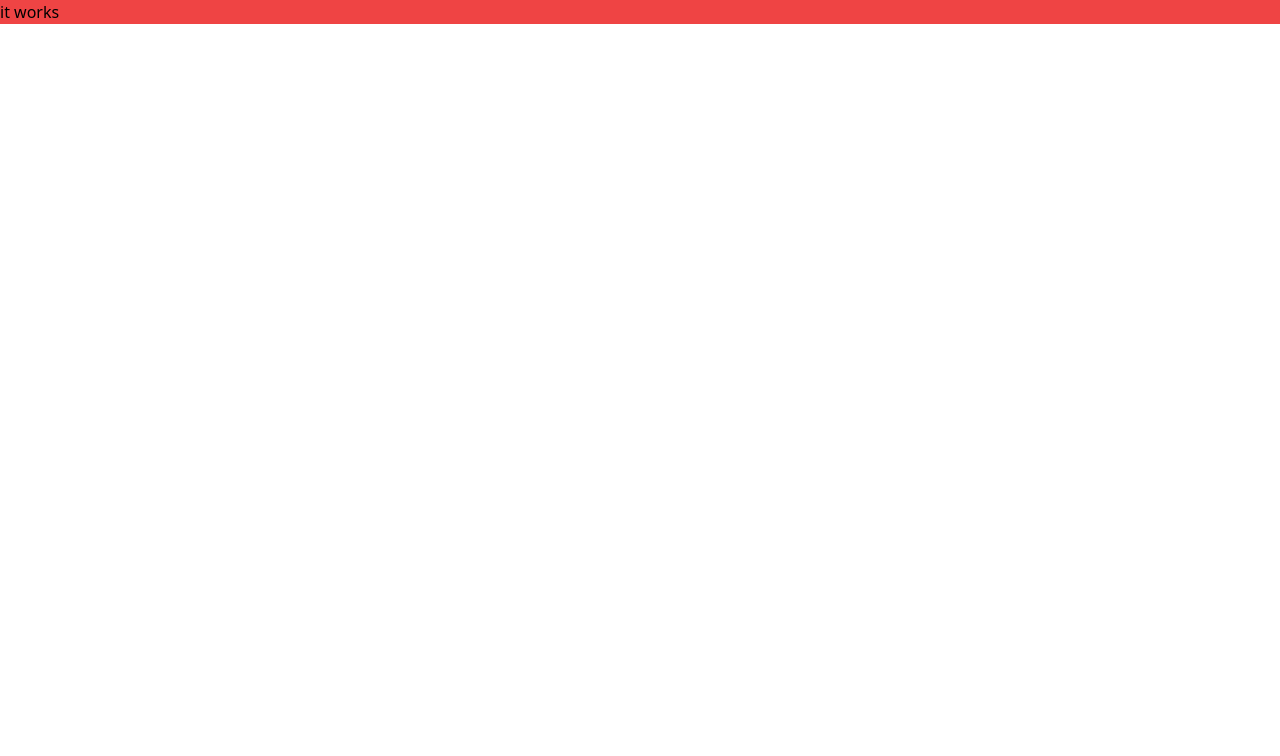
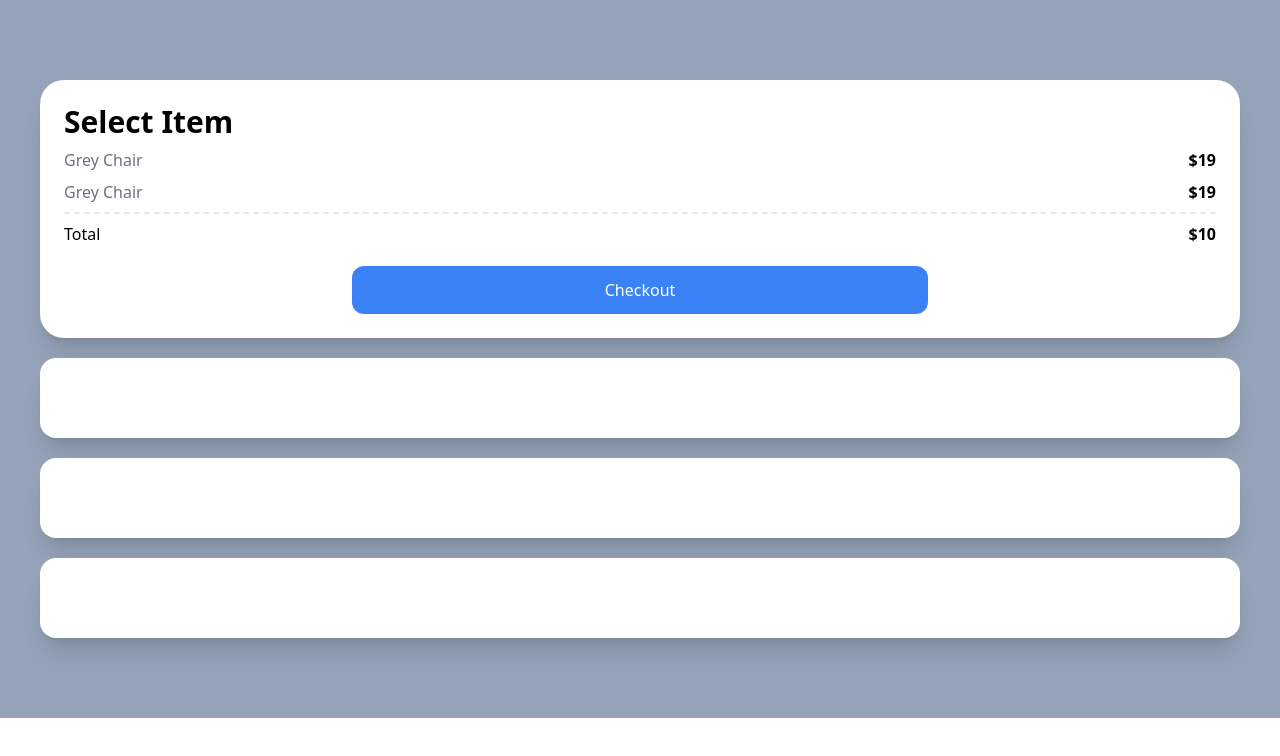
Before and after one commit to HorangApple/carrot-market, a Next.js app: page / in a window 1280 px wide. Shown: the top 756 px of the page. Built offline with nearby package versions, Linux system fonts and the light colour scheme.

Commit message:
Test Drive part One

```diff
--- a/pages/index.tsx
+++ b/pages/index.tsx
@@ -2,8 +2,28 @@
 
 const Home: NextPage = () => {
   return (
-    <div className="bg-red-500">
-      <h1 className="text-black">it works</h1>
+    <div className="bg-slate-400 py-20 px-10 flex flex-col space-y-5">
+      <div className="bg-white p-6 rounded-3xl shadow-xl">
+        <span className="font-semibold text-3xl">Select Item</span>
+        <div className="flex justify-between my-2">
+          <span className="text-gray-500">Grey Chair</span>
+          <span className="font-semibold">$19</span>
+        </div>
+        <div className="flex justify-between">
+          <span className="text-gray-500">Grey Chair</span>
+          <span className="font-semibold">$19</span>
+        </div>
+        <div className="flex justify-between mt-2 pt-2 border-t-2 border-dashed">
+          <span>Total</span>
+          <span className="font-semibold">$10</span>
+        </div>
+        <div className="mt-5 bg-blue-500 text-white p-3 text-center rounded-xl w-2/4 mx-auto">
+          Checkout
+        </div>
+      </div>
+      <div className="bg-white p-10 rounded-2xl shadow-xl"></div>
+      <div className="bg-white p-10 rounded-2xl shadow-xl"></div>
+      <div className="bg-white p-10 rounded-2xl shadow-xl"></div>
     </div>
   );
 };
```
